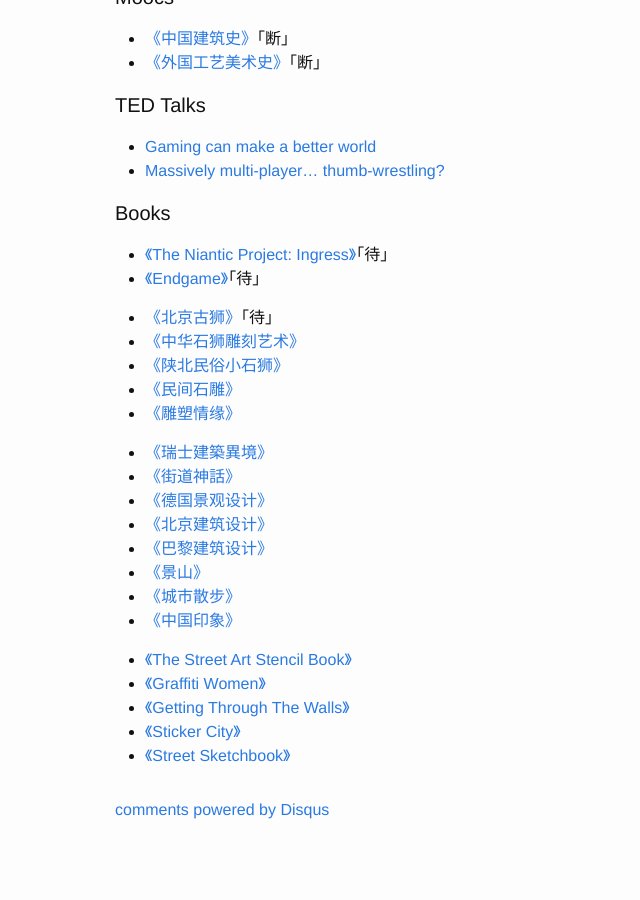
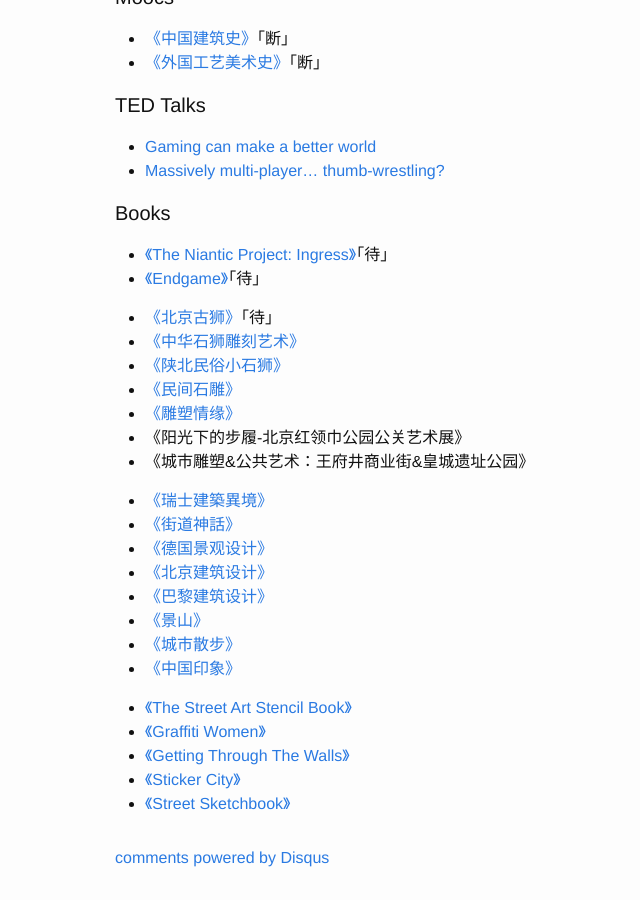
Before and after one commit to Afio/afio.github.io, a Jekyll site: the page built from _posts/2014-11-18-Ingress-Tour.md, in a window 1280 px wide and 900 px high, scrolled down 2696 px. Shown: the whole window, without its empty margins (155-795 px from the left). Built offline with Jekyll 4.4.1, drawn with Linux system fonts in a browser that asks for light colours; comment, search, counter and statistics services are not loaded; before the commit the page ends 3548 px from its top, so only the background shows below that.

Commit message:
book update

```diff
--- a/_posts/2014-11-18-Ingress-Tour.md
+++ b/_posts/2014-11-18-Ingress-Tour.md
@@ -130,6 +130,8 @@ Those days, I using ingress to help shape the world’s vision of reality, and
 - <a href="http://movie.douban.com/subject/3003618/" target="_blank">《陕北民俗小石狮》</a>
 - <a href="http://movie.douban.com/subject/1256195/" target="_blank">《民间石雕》</a>
 - <a href="http://movie.douban.com/subject/20314610/" target="_blank">《雕塑情缘》</a>
+- 《阳光下的步履-北京红领巾公园公关艺术展》
+- 《城市雕塑&公共艺术：王府井商业街&皇城遗址公园》
 
 
 - <a href="http://movie.douban.com/subject/3230270/" target="_blank">《瑞士建築異境》</a>
```
